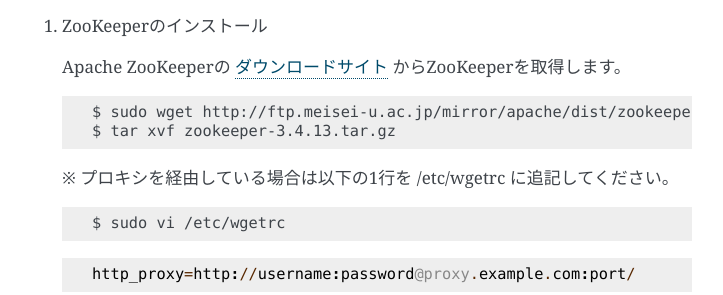
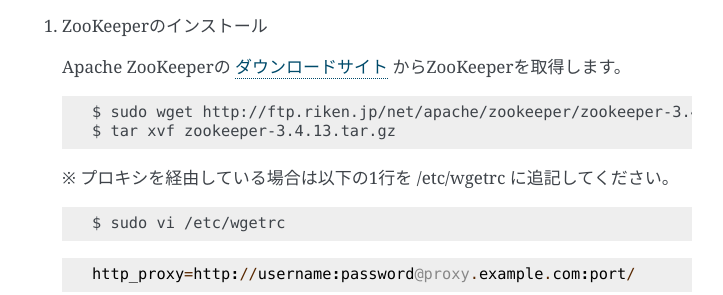
Before and after one commit to jubatus/website, a Sphinx documentation site: the page built from source/ja/tutorial_distributed.rst, in a window 1280 px wide and 900 px high, scrolled down 552 px. Shown: the part 157-452 px from the top of the window, without its empty margins (388-1111 px from the left). Built offline with Sphinx 7.4.7, drawn with Linux system fonts in a browser that asks for light colours; the version number could not be read and is left out; some of the changed lines change nothing that is shown.

Commit message:
Fix download site URL of ZooKeeper

```diff
--- a/source/ja/tutorial_distributed.rst
+++ b/source/ja/tutorial_distributed.rst
@@ -32,7 +32,7 @@
 
  ::
 
-  $ sudo wget http://ftp.meisei-u.ac.jp/mirror/apache/dist/zookeeper/zookeeper-3.4.13/zookeeper-3.4.13.tar.gz
+  $ sudo wget http://ftp.riken.jp/net/apache/zookeeper/zookeeper-3.4.13/zookeeper-3.4.13.tar.gz
   $ tar xvf zookeeper-3.4.13.tar.gz
 
  ※ プロキシを経由している場合は以下の1行を /etc/wgetrc に追記してください。
```
